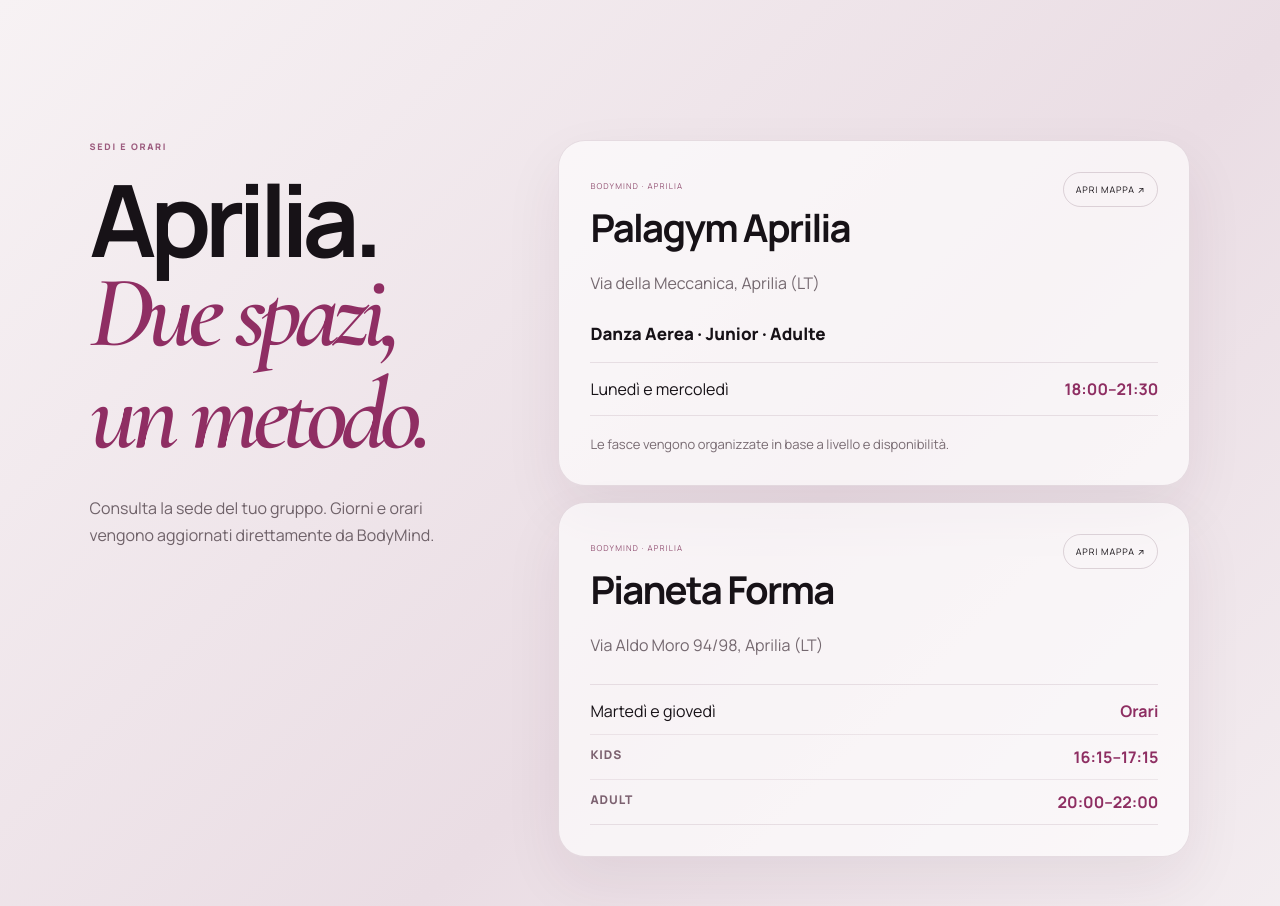
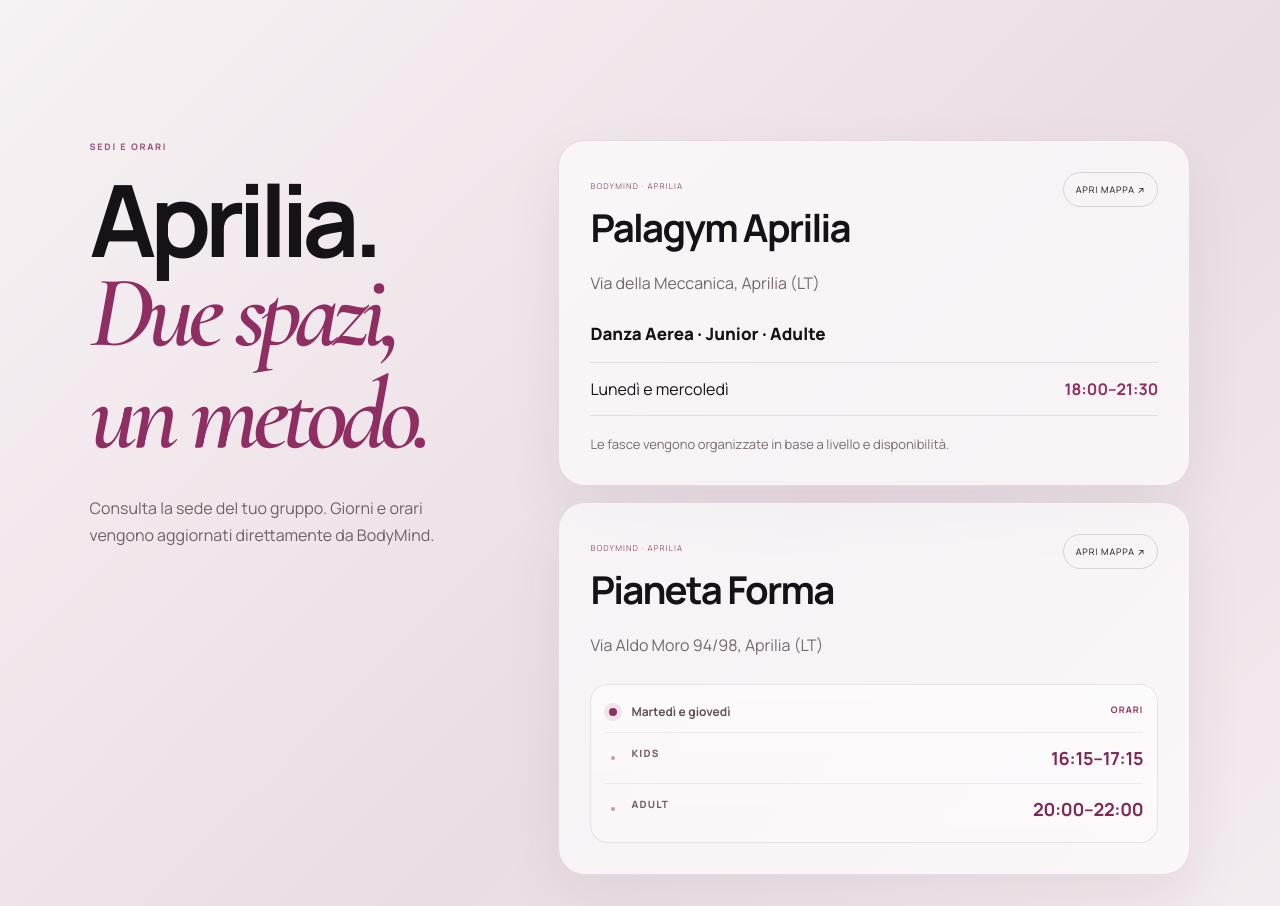
Before and after one commit to vgdnpw77zt-stack/gestionale-asd2, a Flask app: page / in a window 1280 px wide. Shown: the part 5594-6500 px from the top of the page. Run offline with Flask 3, Linux system fonts and the light colour scheme; data comes from the database, SQL or seed files in the repository.

Commit message:
V25: refine venue timetable and mobile CTA styling

```diff
--- a/site/static/site.css
+++ b/site/static/site.css
@@ -410,3 +410,102 @@ footer{display:grid;grid-template-columns:1fr 1fr auto auto;gap:30px;align-items
   .program-card.p1 .program-image img,
   .program-card.p1:hover .program-image img{transform:scale(.99)!important}
 }
+
+
+/* V25 — mobile CTA + premium schedules */
+.schedule-stack{
+  border:1px solid rgba(75,27,54,.10);
+  border-radius:18px;
+  padding:6px 14px 8px;
+  background:linear-gradient(180deg,rgba(255,255,255,.52),rgba(255,255,255,.28));
+  box-shadow:inset 0 1px 0 rgba(255,255,255,.72);
+}
+.schedule-stack .schedule-row{position:relative;border:0;padding-left:26px}
+.schedule-stack .schedule-row + .schedule-row{border-top:1px solid rgba(75,27,54,.07)}
+.schedule-days{padding-top:12px;padding-bottom:12px}
+.schedule-days:before{
+  content:"";
+  position:absolute;
+  left:4px;top:50%;
+  width:8px;height:8px;border-radius:50%;
+  background:#8e2e62;
+  transform:translateY(-50%);
+  box-shadow:0 0 0 5px rgba(142,46,98,.10);
+}
+.schedule-days span{font-size:12px;font-weight:700;color:#65515c}
+.schedule-days strong{font-size:9px;letter-spacing:.12em;text-transform:uppercase;color:#8e2e62}
+.schedule-detail{padding-top:13px;padding-bottom:13px}
+.schedule-detail:before{
+  content:"";
+  position:absolute;
+  left:6px;top:50%;
+  width:4px;height:4px;border-radius:50%;
+  background:rgba(142,46,98,.48);
+  transform:translateY(-50%);
+}
+.schedule-detail:after{
+  content:"";
+  position:absolute;
+  left:7.5px;top:-1px;bottom:-1px;
+  width:1px;background:rgba(142,46,98,.12);
+  z-index:-1;
+}
+.schedule-detail span{
+  font-size:10px!important;
+  font-weight:900!important;
+  letter-spacing:.12em!important;
+  text-transform:uppercase;
+  color:#775f6b!important;
+}
+.schedule-detail strong{
+  font-size:18px!important;
+  letter-spacing:-.015em;
+  color:#7e2858!important;
+}
+
+.mobile-action-dock{display:none}
+@media(max-width:980px){
+  body{padding-bottom:calc(78px + env(safe-area-inset-bottom))}
+  .mobile-action-dock{
+    position:fixed;
+    z-index:180;
+    left:12px;right:12px;
+    bottom:calc(10px + env(safe-area-inset-bottom));
+    display:grid;
+    grid-template-columns:1.25fr .75fr;
+    gap:8px;
+    padding:8px;
+    border:1px solid rgba(255,255,255,.13);
+    border-radius:20px;
+    background:rgba(17,7,15,.86);
+    box-shadow:0 18px 48px rgba(0,0,0,.34);
+    backdrop-filter:blur(22px) saturate(145%);
+    -webkit-backdrop-filter:blur(22px) saturate(145%);
+  }
+  .mobile-action{
+    min-height:44px;
+    display:flex;
+    align-items:center;
+    justify-content:center;
+    border-radius:14px;
+    text-decoration:none;
+    font-size:9px;
+    font-weight:900;
+    letter-spacing:.10em;
+    text-transform:uppercase;
+  }
+  .mobile-action.primary{
+    color:#fff;
+    background:linear-gradient(135deg,#f45a9d,#c93278);
+    box-shadow:0 8px 22px rgba(201,50,120,.28);
+  }
+  .mobile-action.secondary{
+    color:#f4e8ee;
+    border:1px solid rgba(255,255,255,.16);
+    background:rgba(255,255,255,.055);
+  }
+}
+@media(max-width:600px){
+  .mobile-action-dock{left:8px;right:8px;bottom:calc(8px + env(safe-area-inset-bottom));border-radius:18px}
+  .mobile-action{min-height:43px}
+}
```
